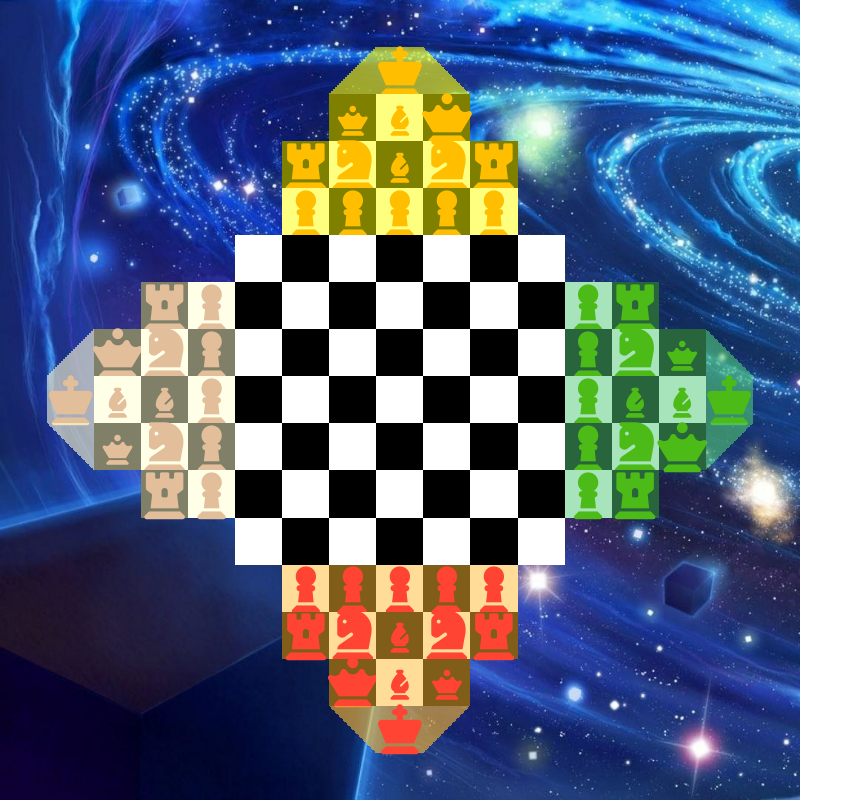
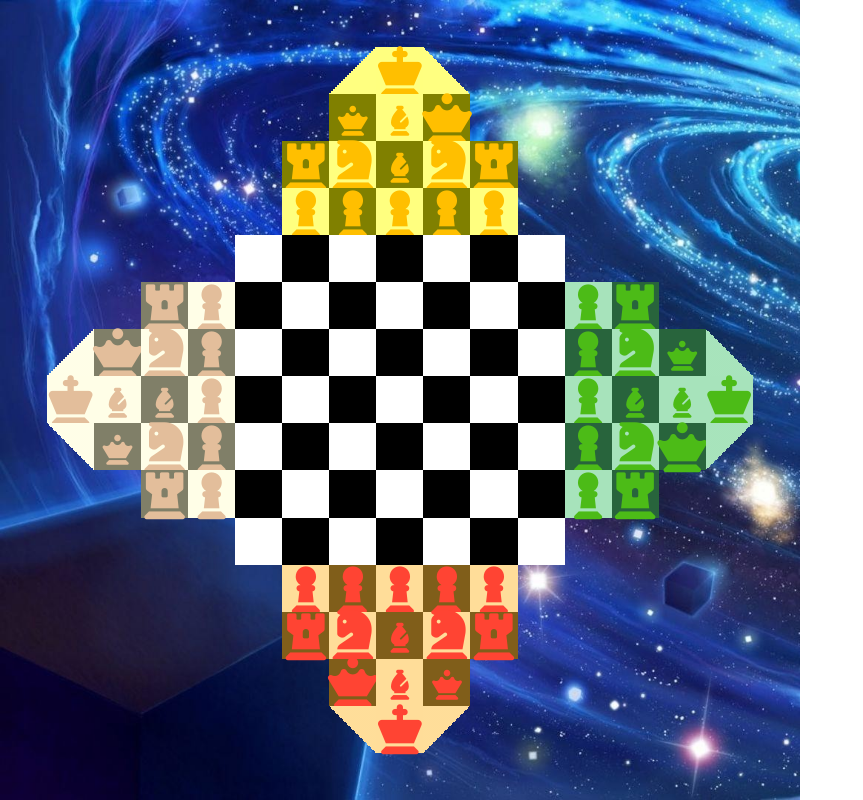
Before and after one commit to ShubhamAgarwal1616/Quadular_Chess, a React (Create React App) app: page / in a window 1280 px wide. Shown: the whole page, without its empty margins (0-863 px from the left). Built offline with nearby package versions, Linux system fonts and the light colour scheme.

Commit message:
improve background color for throne

```diff
--- a/src/components/BoardCell.module.scss
+++ b/src/components/BoardCell.module.scss
@@ -61,4 +61,20 @@
   &.black {
     background-color: black;
   }
+
+  &.leftBottomThrone {
+    background-image: -webkit-linear-gradient(45deg, white 50%, rgba(0, 0, 0, 0.0) 50%);
+  }
+
+  &.rightBottomThrone {
+    background-image: -webkit-linear-gradient(135deg, white 50%, rgba(0, 0, 0, 0.0) 50%);
+  }
+
+  &.leftTopThrone {
+    background-image: -webkit-linear-gradient(315deg, white 50%, rgba(0, 0, 0, 0.0) 50%);
+  }
+
+  &.rightTopThrone {
+    background-image: -webkit-linear-gradient(225deg, white 50%, rgba(0, 0, 0, 0.0) 50%);
+  }
 }
--- a/src/components/BoardCell.tsx
+++ b/src/components/BoardCell.tsx
@@ -2,7 +2,7 @@ import {Cell} from "../classes/Cell";
 import {FC} from "react";
 import styles from "./BoardCell.module.scss";
 import cx from "classnames";
-import {CellColor, PieceColor, PieceType} from "../classes/constants";
+import {CellColor, GradientColor, PieceColor, PieceType, ThroneSide} from "../classes/constants";
 import {GradientBackground} from "./GradientBackground";
 
 interface CellProps {
@@ -31,13 +31,27 @@ export const BoardCell: FC<CellProps> = ({cell}) => {
         }
     }
 
+    const getThroneSidesClass = (cell: Cell): string => {
+        if(cell.gradientColor === GradientColor.GRADIENT_YELLOW) {
+            return cell.throneSides === ThroneSide.Left ? styles.leftBottomThrone : styles.rightBottomThrone;
+        }
+        else if(cell.gradientColor === GradientColor.GRADIENT_BLACK) {
+            return cell.throneSides === ThroneSide.Right ? styles.leftBottomThrone : styles.leftTopThrone;
+        }
+        else if(cell.gradientColor === GradientColor.GRADIENT_ORANGE) {
+            return cell.throneSides === ThroneSide.Right ? styles.leftTopThrone : styles.rightTopThrone;
+        }
+        return cell.throneSides === ThroneSide.Right ? styles.rightTopThrone : styles.rightBottomThrone;
+    }
+
     return (
         <button
             disabled={cell.color === CellColor.INACTIVE}
             onClick={() => {console.log('button clicked', cell.row, cell.col)}}
             className={cx(styles.boardCell, {
                 [styles.black]: cell.color === CellColor.BLACK,
-                [styles.white]: cell.color === CellColor.WHITE && !cell.partOfThrone,
+                [styles.white]: cell.color === CellColor.WHITE || (cell.partOfThrone && !cell.throneSides),
+                [getThroneSidesClass(cell)]: cell.throneSides,
         })}>
             {cell.gradientColor && (
                 <GradientBackground cell={cell} />
--- a/src/components/GradientBackground.module.scss
+++ b/src/components/GradientBackground.module.scss
@@ -23,26 +23,6 @@
 
 .whiteGradient {
   @include cell_gradient(var(--whiteGradient));
-}
-
-.darkYellowGradient {
-  background-color: var(--yellowGradient);
-  opacity: 0.6;
-}
-
-.darkOrangeGradient {
-  background-color: var(--orangeGradient);
-  opacity: 0.6;
-}
-
-.darkWhiteGradient {
-  background-color: var(--whiteGradient);
-  opacity: 0.6;
-}
-
-.darkBlackGradient {
-  background-color: var(--blackGradient);
-  opacity: 0.6;
 }
 
 .leftYellowThroneSide {
--- a/src/components/GradientBackground.tsx
+++ b/src/components/GradientBackground.tsx
@@ -14,12 +14,8 @@ export const GradientBackground: FC<GradientBackgroundProps> = ({cell}) => {
         gradientClass: string,
         leftThroneClass: string,
         rightThroneClass: string,
-        darkGradientClass: string,
     ) {
         let classes = gradientClass;
-        if (cell.partOfThrone) {
-            classes = `${classes} ${darkGradientClass}`
-        }
         if (cell.throneSides === ThroneSide.Left) {
             classes = `${classes} ${leftThroneClass}`
         } else if (cell.throneSides === ThroneSide.Right) {
@@ -31,13 +27,13 @@ export const GradientBackground: FC<GradientBackgroundProps> = ({cell}) => {
     const getGradientClass = (cell: Cell): string => {
         switch (cell.gradientColor) {
             case GradientColor.GRADIENT_WHITE:
-                return getClasses(cell, styles.whiteGradient, styles.leftWhiteThroneSide, styles.rightWhiteThroneSide, styles.darkWhiteGradient);
+                return getClasses(cell, styles.whiteGradient, styles.leftWhiteThroneSide, styles.rightWhiteThroneSide);
             case GradientColor.GRADIENT_YELLOW:
-                return getClasses(cell, styles.yellowGradient, styles.leftYellowThroneSide, styles.rightYellowThroneSide, styles.darkYellowGradient);
+                return getClasses(cell, styles.yellowGradient, styles.leftYellowThroneSide, styles.rightYellowThroneSide);
             case GradientColor.GRADIENT_ORANGE:
-                return getClasses(cell, styles.orangeGradient, styles.leftOrangeThroneSide, styles.rightOrangeThroneSide, styles.darkOrangeGradient);
+                return getClasses(cell, styles.orangeGradient, styles.leftOrangeThroneSide, styles.rightOrangeThroneSide);
             case GradientColor.GRADIENT_BLACK:
-                return getClasses(cell, styles.blackGradient, styles.leftBlackThroneSide, styles.rightBlackThroneSide, styles.darkBlackGradient);
+                return getClasses(cell, styles.blackGradient, styles.leftBlackThroneSide, styles.rightBlackThroneSide);
             default:
                 return '';
         }
```
